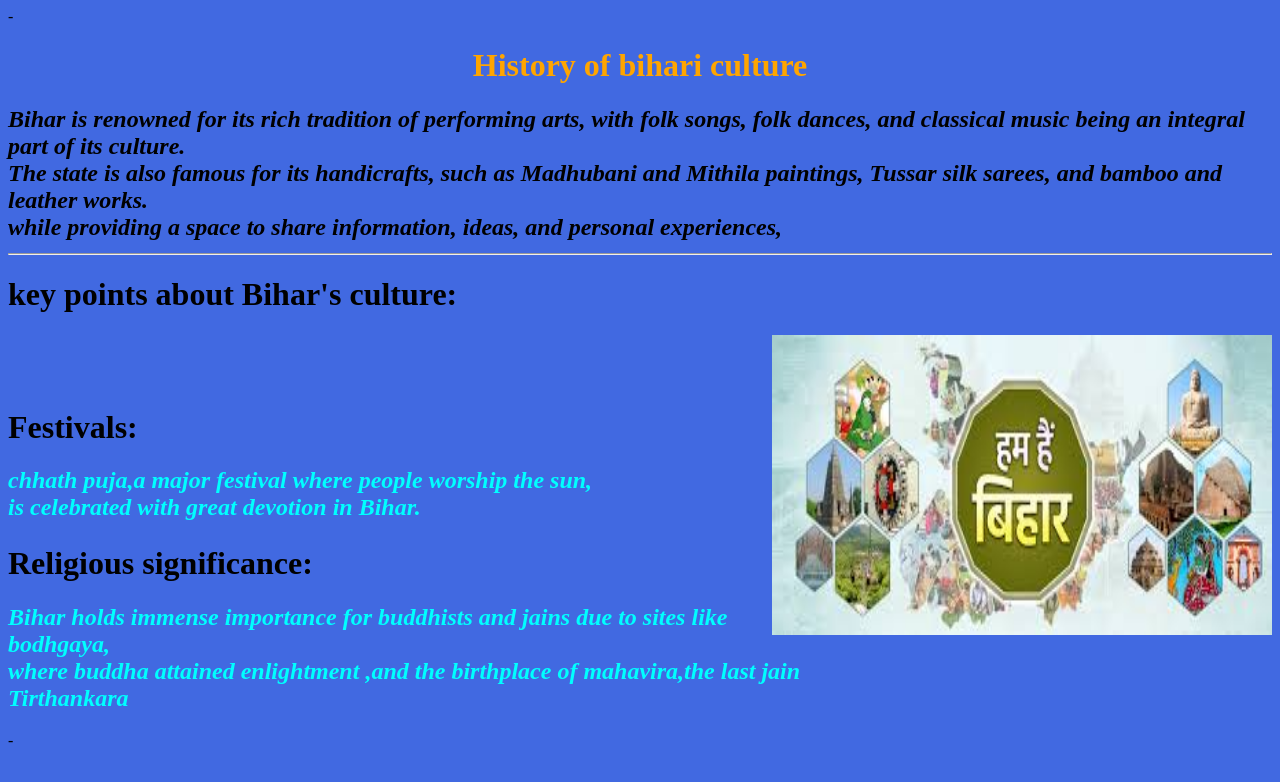
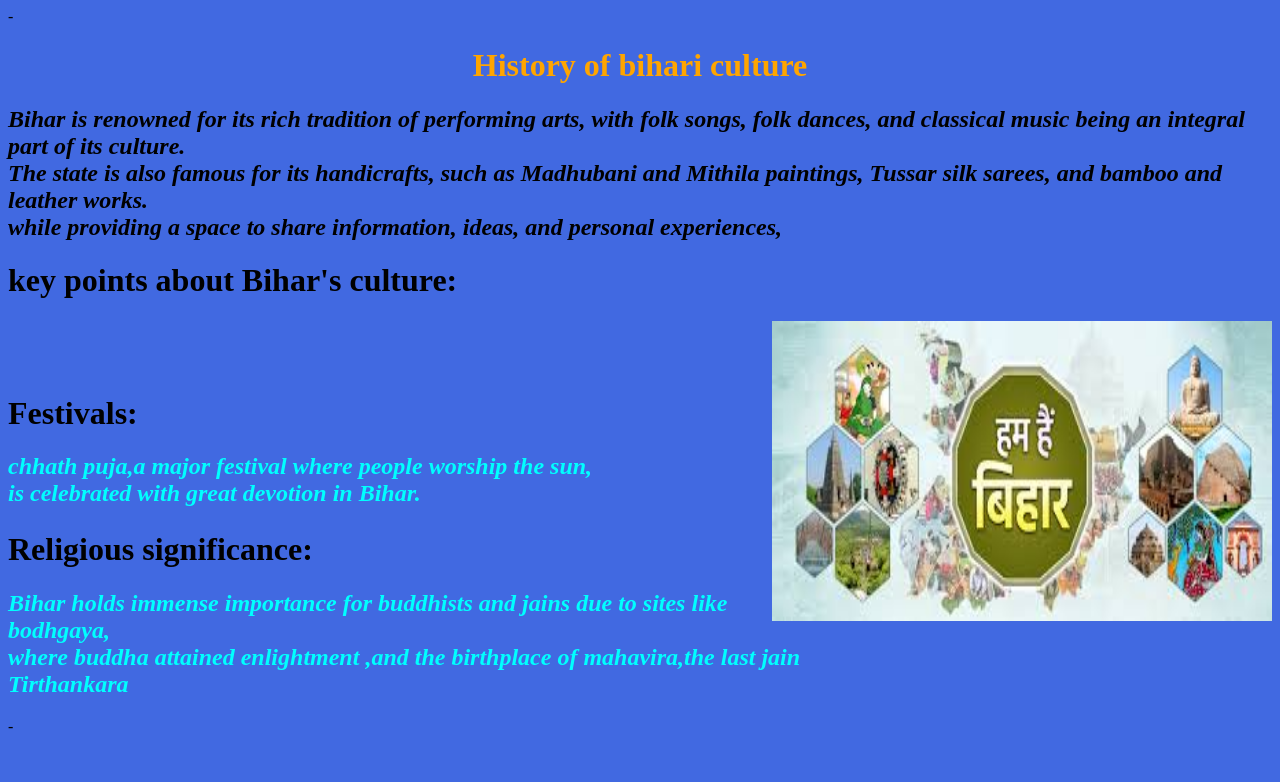
Before and after one commit to Anjali-Bhardwaj10/image1, a plain HTML site: page index.html in a window 1280 px wide. Drawn offline with Linux system fonts and the light colour scheme.

Commit message:
Update index.html

```diff
--- a/index.html
+++ b/index.html
@@ -11,7 +11,7 @@ body{background-color:RoyalBlue;}
  <h2
 <p style="color:black;"><em>Bihar is renowned for its rich tradition of performing arts, with folk songs, folk dances, and classical music being an integral part of its culture.<br>
  The state is also famous for its handicrafts, such as Madhubani and Mithila paintings, Tussar silk sarees, and bamboo and leather works.<br>
- while providing a space to share information, ideas, and personal experiences,<hr></h2></p></em>
+ while providing a space to share information, ideas, and personal experiences,</h2></p></em>
 <h1 style="color:black:">key points about Bihar's culture:</h1><img src="images.jpg" style="float:right;margin-left:10px;width:500px;height:300px; " >
 <h1><br><br>Festivals:<br></h1>
 
```
